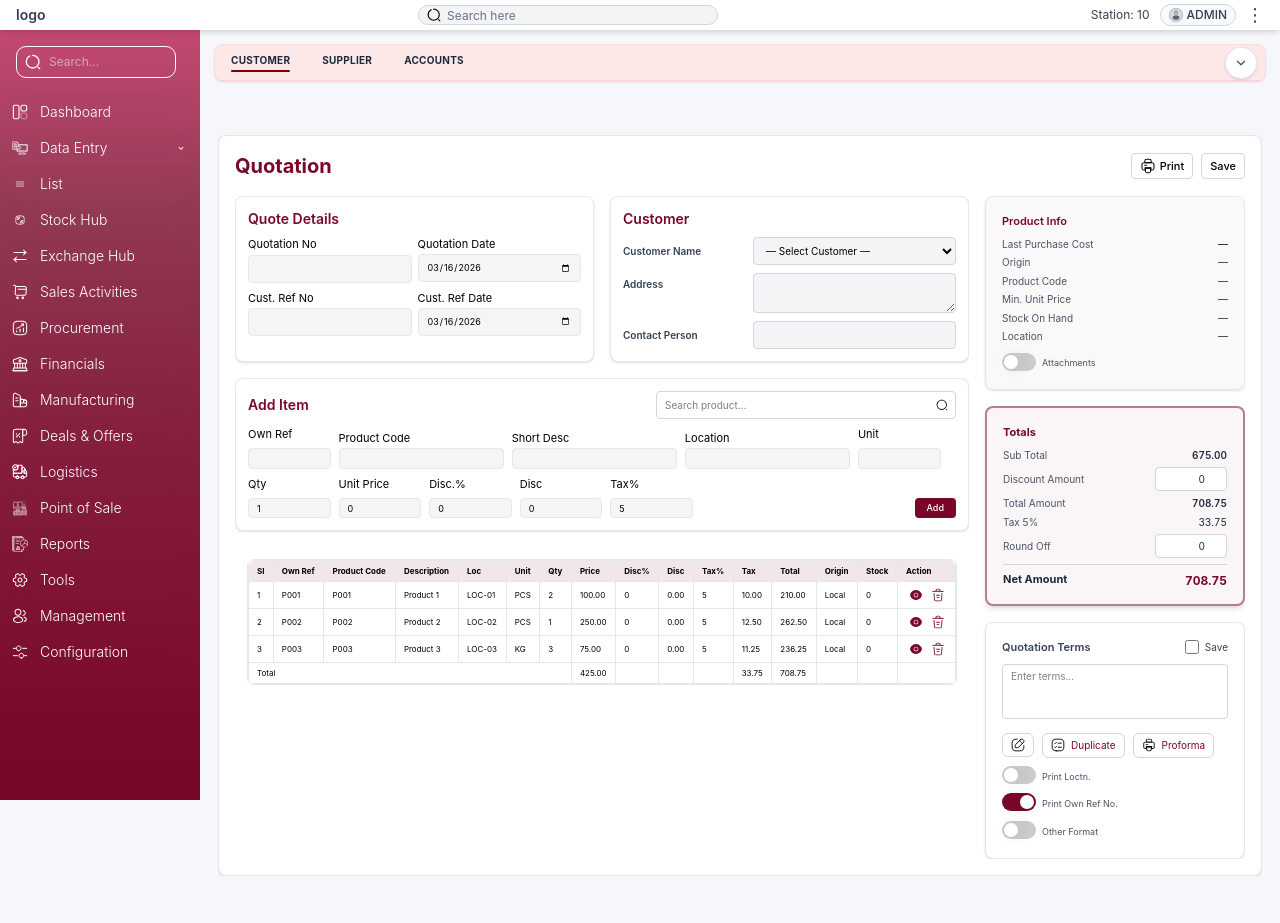
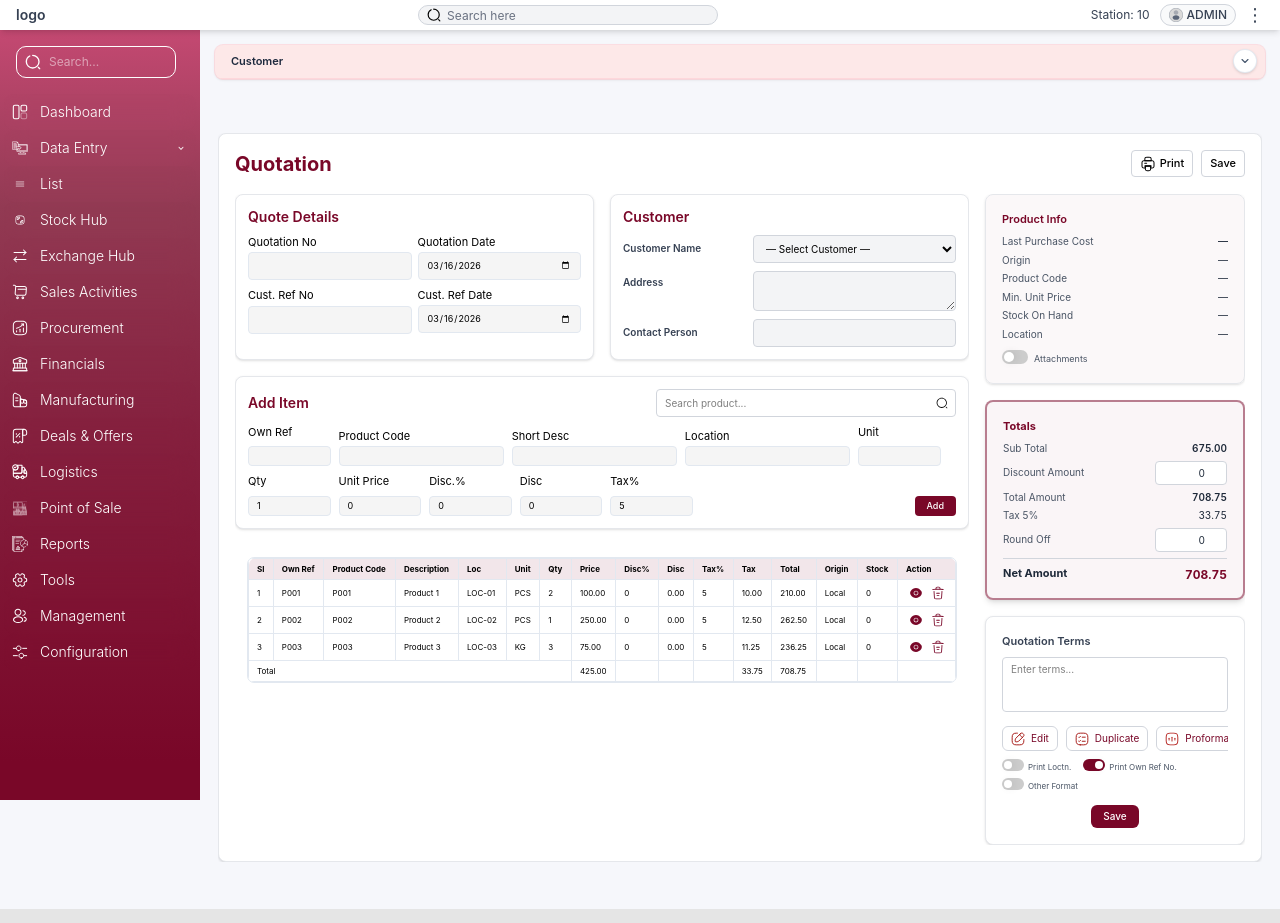
Before and after one commit to Moif-Technology/ERP_frontend, a React (Vite) app: page /quotation in a window 1280 px wide. Both pictures are taken after a click on the button 1241 px from the left and 62 px from the top of the page. Built offline with nearby package versions, Linux system fonts and the light colour scheme.

Commit message:
complete quotation page

```diff
--- a/src/components/layouts/ModuleTabs.jsx
+++ b/src/components/layouts/ModuleTabs.jsx
@@ -23,6 +23,23 @@ function ExpandChevron({ expanded }) {
       aria-hidden
     >
       <path d="m6 9 6 6 6-6" />
+    </svg>
+  );
+}
+
+function BreadcrumbChevron() {
+  return (
+    <svg
+      className="h-3 w-3 text-slate-500"
+      viewBox="0 0 24 24"
+      fill="none"
+      stroke="currentColor"
+      strokeWidth="2.25"
+      strokeLinecap="round"
+      strokeLinejoin="round"
+      aria-hidden
+    >
+      <path d="m9 18 6-6-6-6" />
     </svg>
   );
 }
@@ -65,6 +82,7 @@ export default function ModuleTabs({ expanded, onExpandedChange }) {
   const [selectedAction, setSelectedAction] = useState({ module: null, action: null });
 
   const currentModules = moduleGroups[activeTab] || moduleGroups.customer;
+  const activeTabLabel = activeTab ? activeTab.charAt(0).toUpperCase() + activeTab.slice(1) : '';
 
   const handleActionClick = (module, action) => {
     setSelectedAction({ module, action });
@@ -83,6 +101,7 @@ export default function ModuleTabs({ expanded, onExpandedChange }) {
       }`}
     >
       <div className="relative border-b border-rose-200/60">
+        {expanded ? (
           <div className="flex items-center justify-start gap-4 sm:gap-8 px-2 sm:px-4 py-2 pr-11 sm:pr-12">
             {['CUSTOMER', 'SUPPLIER', 'ACCOUNTS'].map((tab) => {
               const isActive = activeTab === tab.toLowerCase();
@@ -96,23 +115,46 @@ export default function ModuleTabs({ expanded, onExpandedChange }) {
                     {tab}
                   </button>
                   <div
-                  className={`h-0.5 w-full rounded-full ${
-                    isActive ? 'bg-[#800000]' : 'bg-transparent'
-                  }`}
+                    className={`h-0.5 w-full rounded-full ${isActive ? 'bg-[#800000]' : 'bg-transparent'}`}
                     aria-hidden
                   />
                 </div>
               );
             })}
           </div>
+        ) : (
+          <div className="flex min-w-0 items-center gap-1.5 px-2 sm:px-4 py-2 pr-11 sm:pr-12">
+            <span className="truncate text-[10px] font-semibold text-slate-800 sm:text-[11px]">
+              {activeTabLabel}
+            </span>
+            {(selectedAction?.module || selectedAction?.action) && <BreadcrumbChevron />}
+            {selectedAction?.module && (
+              <span className="truncate text-[10px] font-semibold text-slate-800 sm:text-[11px]">
+                {selectedAction.module}
+              </span>
+            )}
+            {selectedAction?.action && (
+              <>
+                <BreadcrumbChevron />
+                <span className="truncate text-[10px] font-medium text-slate-700 sm:text-[11px]">
+                  {selectedAction.action}
+                </span>
+              </>
+            )}
+          </div>
+        )}
         <button
           type="button"
           onClick={() => onExpandedChange((v) => !v)}
-          className="absolute right-2 top-1/2 flex h-8 w-8 -translate-y-1/2 items-center justify-center rounded-full border border-slate-200/90 bg-white text-slate-600 shadow-sm transition-colors hover:border-slate-300 hover:bg-slate-50 hover:text-slate-800"
+          className={`absolute right-2 top-1/2 flex -translate-y-1/2 items-center justify-center rounded-full border border-slate-200/90 bg-white text-slate-600 shadow-sm transition-colors hover:border-slate-300 hover:bg-slate-50 hover:text-slate-800 ${
+            expanded ? 'h-8 w-8' : 'h-6 w-6'
+          }`}
           aria-expanded={expanded}
           aria-label={expanded ? 'Hide toolbars' : 'Show toolbars'}
         >
+          <span className={expanded ? '' : 'scale-[0.85]'} aria-hidden>
             <ExpandChevron expanded={expanded} />
+          </span>
         </button>
       </div>
 
--- a/src/components/ui/Switch.jsx
+++ b/src/components/ui/Switch.jsx
@@ -7,14 +7,15 @@ import React from 'react';
 export default function Switch({ checked, onChange, description, disabled, id, size = 'md', ...props }) {
   const inputId = id ?? `switch-${Math.random().toString(36).slice(2)}`;
   const isSm = size === 'sm';
+  const isXs = size === 'xs';
 
   return (
     <label
-      className={`inline-flex cursor-pointer select-none items-center ${isSm ? 'gap-1.5' : 'gap-2'}`}
+      className={`inline-flex cursor-pointer select-none items-center ${isSm || isXs ? 'gap-1.5' : 'gap-2'}`}
       htmlFor={inputId}
       style={{ opacity: disabled ? 0.6 : 1 }}
     >
-      <span className={`switch${isSm ? ' switch-sm' : ''}`}>
+      <span className={`switch${isSm ? ' switch-sm' : ''}${isXs ? ' switch-xs' : ''}`}>
         <input
           type="checkbox"
           id={inputId}
@@ -28,7 +29,9 @@ export default function Switch({ checked, onChange, description, disabled, id, s
       {description && (
         <span
           className={
-            isSm
+            isXs
+              ? 'text-[7px] leading-tight text-gray-600 sm:text-[8px]'
+              : isSm
               ? 'text-[8px] leading-tight text-gray-600 sm:text-[9px]'
               : 'text-[11px] leading-[15px] text-black'
           }
--- a/src/index.css
+++ b/src/index.css
@@ -120,3 +120,19 @@ code {
 .switch input[type="checkbox"]:checked:active + .slider::after {
   transform: translateX(calc(var(--button-width) - var(--toggle-wider) - var(--button-toggle-offset)));
 }
+
+.switch.switch-sm {
+  --button-width: 26px;
+  --button-height: 14px;
+  --toggle-diameter: 10px;
+  --toggle-shadow-offset: 2px;
+  --toggle-wider: 13px;
+}
+
+.switch.switch-xs {
+  --button-width: 22px;
+  --button-height: 12px;
+  --toggle-diameter: 8px;
+  --toggle-shadow-offset: 2px;
+  --toggle-wider: 11px;
+}
--- a/src/pages/Quotation.jsx
+++ b/src/pages/Quotation.jsx
@@ -5,6 +5,7 @@ import React, { useState, useEffect } from 'react';
 import { useNavigate } from 'react-router-dom';
 import { colors, inputField } from '../constants/theme';
 import { InputField, SubInputField, CommonTable, Switch } from '../components/ui';
+import ProformaIcon from '../assets/icons/proforma.svg';
 import PrinterIcon from '../assets/icons/printer.svg';
 import SearchIcon from '../assets/icons/search2.svg';
 import ViewActionIcon from '../assets/icons/view.svg';
@@ -12,8 +13,12 @@ import DeleteActionIcon from '../assets/icons/delete2.svg';
 import EditIcon from '../assets/icons/edit.svg';
 import DuplicateIcon from '../assets/icons/list2.svg';
 
-const primary = colors.primary?.main || '#790728';
+const primary = colors.primary?.main || colors.primary?.DEFAULT || '#790728';
 const primaryHover = colors.primary?.[50] || '#F2E6EA';
+
+/** Tint monochrome SVG `<img>` icons to primary maroon (#790728). */
+const iconFilterPrimary =
+  'invert(13%) sepia(88%) saturate(3223%) hue-rotate(350deg) brightness(92%) contrast(105%)';
 
 const MOCK_CUSTOMERS = [
   { value: 1, label: 'Customer A' },
@@ -604,15 +609,6 @@ export default function Quotation() {
             <div className="rounded-lg border border-gray-200 bg-white p-3 shadow-sm sm:p-4">
               <div className="mb-2 flex items-center justify-between gap-2">
                 <h2 className="text-right text-[10px] font-semibold text-gray-700 sm:text-[11px]">Quotation Terms</h2>
-                <label className="flex cursor-pointer items-center gap-1.5">
-                  <input
-                    type="checkbox"
-                    checked={saveTerms}
-                    onChange={(e) => setSaveTerms(e.target.checked)}
-                    className="h-3.5 w-3.5 rounded"
-                  />
-                  <span className="text-[9px] text-gray-700 sm:text-[10px]">Save</span>
-                </label>
               </div>
 
               <textarea
@@ -629,15 +625,15 @@ export default function Quotation() {
                   className="qtn-outline flex shrink-0 items-center gap-1.5 rounded-md border border-gray-300 px-2 py-1 text-[9px] sm:text-[10px]"
                   style={{ color: primary }}
                 >
-                  <img src={EditIcon} alt="" className="h-3.5 w-3.5" />
-
+                  <img src={EditIcon} alt="" className="h-3.5 w-3.5" style={{ filter: iconFilterPrimary }} />
+                  Edit
                 </button>
                 <button
                   type="button"
                   className="qtn-outline flex shrink-0 items-center gap-1.5 rounded-md border border-gray-300 px-2 py-1 text-[9px] sm:text-[10px]"
                   style={{ color: primary }}
                 >
-                  <img src={DuplicateIcon} alt="" className="h-3.5 w-3.5" />
+                  <img src={DuplicateIcon} alt="" className="h-3.5 w-3.5" style={{ filter: iconFilterPrimary }} />
                   Duplicate
                 </button>
                 <button
@@ -645,24 +641,35 @@ export default function Quotation() {
                   className="qtn-outline flex shrink-0 items-center gap-1.5 rounded-md border border-gray-300 px-2 py-1 text-[9px] sm:text-[10px]"
                   style={{ color: primary }}
                 >
-                  <img src={PrinterIcon} alt="" className="h-3.5 w-3.5" />
+                  <img src={ProformaIcon} alt="" className="h-3.5 w-3.5" style={{ filter: iconFilterPrimary }} />
                   Proforma
                 </button>
               </div>
 
-              <div className="mt-2 flex flex-col gap-1.5 text-[8px] text-gray-600 sm:text-[9px]">
-                <div className="flex items-center gap-1.5">
-                  <Switch id="qtn-print-locn" size="sm" checked={printLocn} onChange={setPrintLocn} />
+              <div className="mt-2 flex flex-wrap items-center gap-x-3 gap-y-1 text-[7px] text-gray-600 sm:text-[8px]">
+                <div className="flex items-center gap-1">
+                  <Switch id="qtn-print-locn" size="xs" checked={printLocn} onChange={setPrintLocn} />
                   <span className="leading-tight">Print Loctn.</span>
                 </div>
-                <div className="flex items-center gap-1.5">
-                  <Switch id="qtn-print-own-ref" size="sm" checked={printOwnRefNo} onChange={setPrintOwnRefNo} />
+                <div className="flex items-center gap-1">
+                  <Switch id="qtn-print-own-ref" size="xs" checked={printOwnRefNo} onChange={setPrintOwnRefNo} />
                   <span className="leading-tight">Print Own Ref No.</span>
                 </div>
-                <div className="flex items-center gap-1.5">
-                  <Switch id="qtn-print-other-format" size="sm" checked={printOtherFormat} onChange={setPrintOtherFormat} />
+                <div className="flex items-center gap-1">
+                  <Switch id="qtn-print-other-format" size="xs" checked={printOtherFormat} onChange={setPrintOtherFormat} />
                   <span className="leading-tight">Other Format</span>
                 </div>
+              </div>
+
+              <div className="mt-3 flex justify-center">
+                <button
+                  type="button"
+                  onClick={() => setSaveTerms(true)}
+                  className="qtn-primary rounded-md px-3 py-1 text-[9px] font-medium text-white sm:text-[10px]"
+                  style={{ backgroundColor: primary }}
+                >
+                  Save
+                </button>
               </div>
             </div>
           </aside>
```
Also changed, not shown: src/assets/icons/proforma.svg (added). Lines whose indentation alone changed are shown as unchanged.
